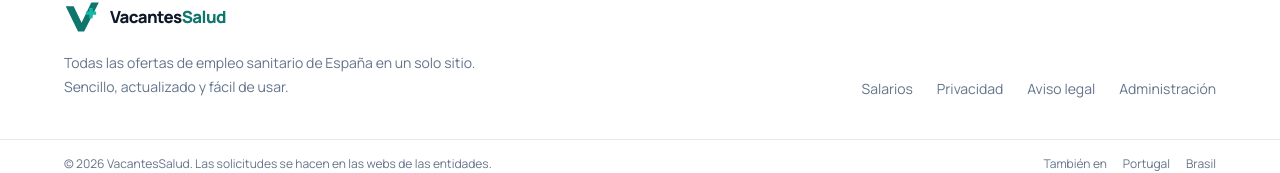
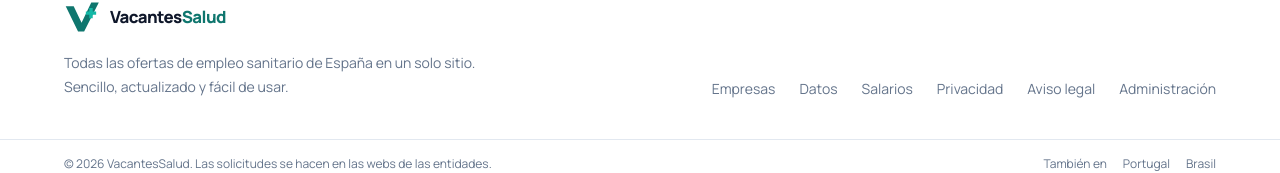
Before and after one commit to joaodominguez/vagasaude, a Next.js app in the folder apps/web-es/: page / in a window 1280 px wide. Shown: the part 3333-3506 px from the top of the page. Built offline with nearby package versions, Linux system fonts and the light colour scheme; no server answers.

Commit message:
rodapé: links para Empresas e Dados

```diff
--- a/apps/web-es/src/components/footer.tsx
+++ b/apps/web-es/src/components/footer.tsx
@@ -13,6 +13,12 @@ export function Footer() {
           </p>
         </div>
         <nav className="flex flex-wrap gap-x-6 gap-y-3 text-sm text-muted">
+          <Link className="hover:text-primary" href="/empresas">
+            Empresas
+          </Link>
+          <Link className="hover:text-primary" href="/datos">
+            Datos
+          </Link>
           <Link className="hover:text-primary" href="/salarios">
             Salarios
           </Link>
```
